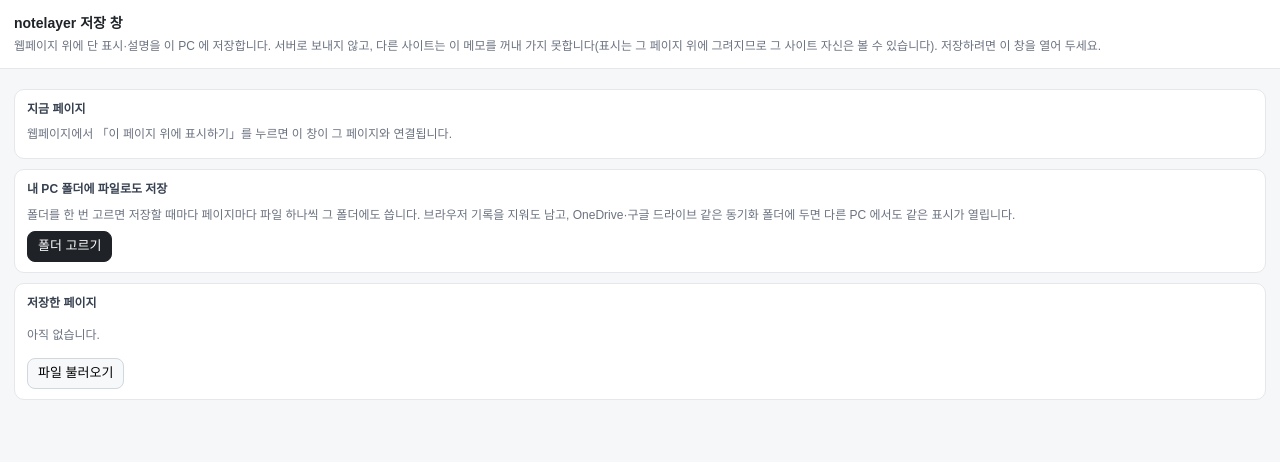
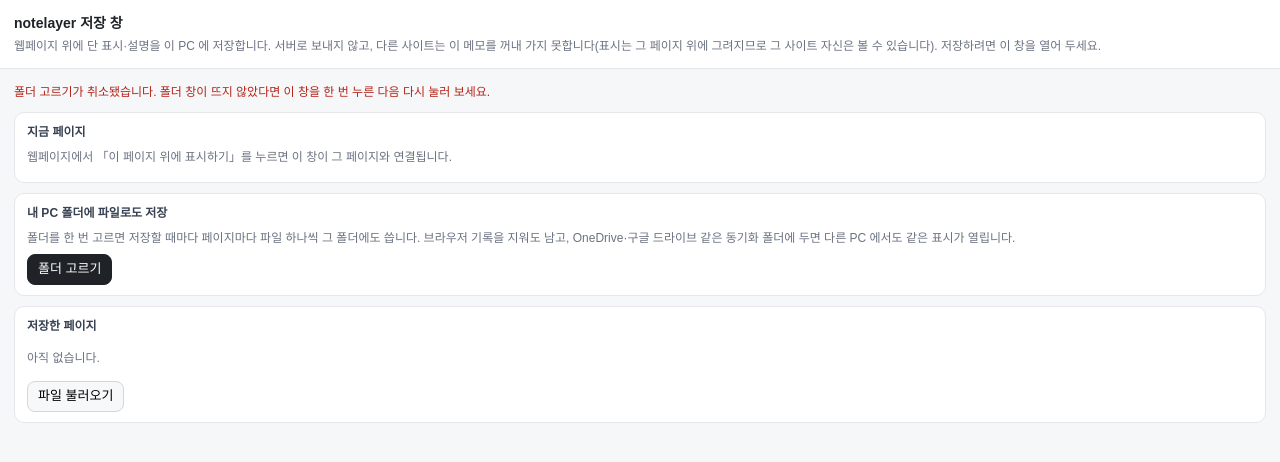
Before and after one commit to jihu0331/notelayer, a plain HTML site: page store.html in a window 1280 px wide. Both pictures are taken after a click on the button "폴더 고르기". Drawn offline with Linux system fonts and the light colour scheme.

Commit message:
fix: 저장 창 버튼이 눌린 결과를 늘 글로 보여 주고, 누르는 도중 버튼이 바뀌지 않게 한다
「폴더 고르기」「파일 불러오기」가 눌려도 반응이 없다는 제보.
- 누르면 바로 「여는 중…」을 보이고, 취소·실패·성공을 창 위쪽 상태 줄에 남긴다. 전에는 취소(폴더 창이 뜨지 않은 경우 포함)가 조용히 지나갔다
- 「파일 불러오기」 버튼을 라벨 묶음에서 꺼낸다. 한 번 누를 때 파일 창 열기가 두 번 겹쳐 요청될 수 있었다
- 화면을 다시 그릴 때 내용이 그대로인 칸(지금 페이지·폴더·목록)은 다시 만들지 않는다. 창이 막 열려 연결 인사가 여러 번 오는 동안 누르면 버튼이 새것으로 바뀌어 클릭이 사라질 수 있었다
- 시험 서버가 사이트 아이콘 요청에 404 대신 빈 응답을 준다

```diff
--- a/dev/serve.js
+++ b/dev/serve.js
@@ -30,6 +30,7 @@ http.createServer((req, res) => {
   let rel;
   try { rel = decodeURIComponent(new URL(req.url, "http://localhost").pathname); } catch { res.writeHead(400); res.end(); return; }
   if (rel === "/") rel = "/index.html";
+  if (rel === "/favicon.ico") { res.writeHead(204, NO_CACHE); res.end(); return; } // 브라우저가 알아서 찾는 아이콘 — 없다고 오류를 남기지 않게
   const file = path.resolve(ROOT, `.${rel}`);
   const ok = SERVE.test(rel) && file.startsWith(ROOT + path.sep) && fs.existsSync(file) && fs.statSync(file).isFile();
   if (!ok) { res.writeHead(404, NO_CACHE); res.end("not found"); return; }
--- a/store.html
+++ b/store.html
@@ -37,6 +37,7 @@
   <p>웹페이지 위에 단 표시·설명을 이 PC 에 저장합니다. 서버로 보내지 않고, 다른 사이트는 이 메모를 꺼내 가지 못합니다(표시는 그 페이지 위에 그려지므로 그 사이트 자신은 볼 수 있습니다). 저장하려면 이 창을 열어 두세요.</p>
 </header>
 <main>
+  <p id="status" class="muted" role="status"></p>
   <section id="cur">
     <h2>지금 페이지</h2>
     <div id="curBody" class="muted">표시 층과 연결을 기다리는 중…</div>
@@ -50,7 +51,8 @@
     <h2>저장한 페이지 <span id="count" class="muted"></span></h2>
     <ul id="list"></ul>
     <div class="row">
-      <label><button type="button" id="importBtn">파일 불러오기</button><input type="file" id="importFile" accept=".json,application/json" multiple hidden></label>
+      <button type="button" id="importBtn">파일 불러오기</button>
+      <input type="file" id="importFile" accept=".json,application/json" multiple hidden>
     </div>
   </section>
 </main>
--- a/store.js
+++ b/store.js
@@ -139,13 +139,18 @@
     setTimeout(() => URL.revokeObjectURL(a.href), 2000);
   }
 
+  // 화면은 블로그 쪽 메시지가 올 때마다 다시 그린다. 내용이 그대로인 칸은 다시 만들지 않는다 —
+  // 누르는 도중에 버튼이 새것으로 바뀌면 클릭이 사라졌다(창이 막 열려 연결 인사가 여러 번 오는 동안)
+  const drawn = {};
+  const changed = (part, sig) => (drawn[part] === sig ? false : ((drawn[part] = sig), true));
   async function render() {
     const pages = (await allPages().catch(() => [])).sort((a, b) => b.savedAt - a.savedAt);
     await folder().catch(() => null);
+    const dirName = folderState === "none" ? "" : (await getMeta("dir").catch(() => null))?.name || "";
     // 지금 페이지
     const cur = current && pages.find((p) => p.key === current.key);
     const opener = window.opener;
-    $("curBody").replaceChildren(
+    if (changed("cur", JSON.stringify([current?.key, current?.title, !!opener, opener?.closed, cur?.savedAt, cur && counts(cur.data)]))) $("curBody").replaceChildren(
       !current ? (opener ? "표시 층과 연결을 기다리는 중…" : "웹페이지에서 「이 페이지 위에 표시하기」를 누르면 이 창이 그 페이지와 연결됩니다.")
         : el("div", {}, el("div", { class: "title" }, current.title || current.key),
           el("div", { class: cur ? "muted ok" : "muted" }, cur
@@ -154,6 +159,11 @@
           opener?.closed ? el("div", { class: "muted" }, "원래 페이지가 닫혔습니다. 이 창은 닫아도 됩니다.") : null,
           cur ? el("div", { class: "row" }, el("button", { onclick: () => download(cur) }, "이 페이지 파일로 내려받기")) : null));
     // 폴더
+    if (changed("folder", JSON.stringify([canFolder, folderState, dirName]))) renderFolder(dirName);
+    // 목록
+    if (changed("list", JSON.stringify([current?.key, pages.map((p) => [p.key, p.savedAt, p.title])]))) renderList(pages);
+  }
+  function renderFolder(dirName) {
     const btns = [];
     if (!canFolder) {
       $("folderBody").textContent = "이 브라우저는 폴더에 직접 쓰는 기능이 없습니다(크롬·엣지에서 됩니다). 대신 「이 페이지 파일로 내려받기」와 「파일 불러오기」를 쓰세요.";
@@ -161,15 +171,16 @@
       $("folderBody").textContent = "폴더를 한 번 고르면 저장할 때마다 페이지마다 파일 하나씩 그 폴더에도 씁니다. 브라우저 기록을 지워도 남고, OneDrive·구글 드라이브 같은 동기화 폴더에 두면 다른 PC 에서도 같은 표시가 열립니다.";
       btns.push(el("button", { class: "primary", onclick: pickFolder }, "폴더 고르기"));
     } else {
-      const dir = await getMeta("dir");
+      const label = dirName ? `「${dirName}」` : "고른";
       $("folderBody").replaceChildren(el("span", { class: folderState === "granted" ? "ok" : "err" },
-        folderState === "granted" ? `${dir.name ? `「${dir.name}」` : "고른"} 폴더에도 저장하고 있습니다.` : `${dir.name ? `「${dir.name}」` : "고른"} 폴더를 쓰려면 다시 허용해야 합니다(브라우저를 새로 열면 다시 묻습니다).`));
+        folderState === "granted" ? `${label} 폴더에도 저장하고 있습니다.` : `${label} 폴더를 쓰려면 다시 허용해야 합니다(브라우저를 새로 열면 다시 묻습니다).`));
       if (folderState !== "granted") btns.push(el("button", { class: "primary", onclick: async () => { await folder(true); await syncFolder(); render(); } }, "폴더 다시 허용"));
       btns.push(el("button", { onclick: pickFolder }, "다른 폴더로 바꾸기"));
       btns.push(el("button", { onclick: async () => { await delMeta("dir"); render(); } }, "연결 끊기"));
     }
     $("folderBtns").replaceChildren(...btns);
-    // 목록
+  }
+  function renderList(pages) {
     $("count").textContent = pages.length ? `${pages.length}개` : "";
     $("list").replaceChildren(...(pages.length ? pages.map((p) => {
       const url = httpUrl(p.url);
@@ -190,14 +201,21 @@
     }) : [el("li", { class: "muted" }, "아직 없습니다.")]));
   }
 
+  // 버튼을 누른 결과는 무엇이든 창 위쪽에 글로 남긴다(전에는 취소·실패가 조용히 지나가 눌러도 반응이 없는 것처럼 보였다)
+  function status(text, err = false) { $("status").className = err ? "muted err" : "muted ok"; $("status").textContent = text; }
   async function pickFolder() {
+    if (!canFolder) { status("이 브라우저는 폴더에 직접 쓰는 기능이 없습니다(크롬·엣지에서 됩니다).", true); return; }
+    status("폴더 고르는 창을 여는 중… (안 보이면 다른 창 뒤에 열렸을 수 있습니다)");
     try {
       const dir = await window.showDirectoryPicker({ id: "notelayer", mode: "readwrite" });
       await putMeta("dir", dir);
       await folder(true);
       await syncFolder();
+      status(folderState === "granted" ? `「${dir.name}」 폴더를 연결했습니다. 이제 저장할 때마다 이 폴더에도 파일로 씁니다.` : `「${dir.name}」 폴더에 쓰기 허락을 받지 못했습니다. 「폴더 다시 허용」을 눌러 주세요.`, folderState !== "granted");
     } catch (err) {
-      if (err?.name !== "AbortError") alert(`폴더를 연결하지 못했습니다: ${err?.message || err}`);
+      status(err?.name === "AbortError"
+        ? "폴더 고르기가 취소됐습니다. 폴더 창이 뜨지 않았다면 이 창을 한 번 누른 다음 다시 눌러 보세요."
+        : `폴더를 연결하지 못했습니다: ${err?.name || ""} ${err?.message || err}`, true);
     }
     render();
   }
@@ -211,7 +229,11 @@
     }
   }
 
-  $("importBtn").onclick = () => $("importFile").click();
+  $("importBtn").onclick = () => {
+    status("파일 고르는 창을 여는 중… (안 보이면 다른 창 뒤에 열렸을 수 있습니다)");
+    try { $("importFile").click(); } catch (err) { status(`파일 고르는 창을 열지 못했습니다: ${err?.message || err}`, true); }
+  };
+  $("importFile").oncancel = () => status("파일 고르기가 취소됐습니다.");
   $("importFile").onchange = async (e) => {
     let n = 0;
     for (const f of e.target.files) {
@@ -222,8 +244,9 @@
         if (!old || (old.savedAt || 0) <= (rec.savedAt || 0)) { await putPage({ ...rec, data: clean(rec.data), savedAt: Number(rec.savedAt) || Date.now() }); n++; }
       } catch {}
     }
+    const total = e.target.files.length;
     e.target.value = "";
-    alert(`${n}개 페이지의 표시를 불러왔습니다.`);
+    status(`파일 ${total}개 중 ${n}개 페이지의 표시를 불러왔습니다${n < total ? "(notelayer 저장 파일이 아니거나 더 새 기록이 이미 있는 것은 건너뛰었습니다)" : ""}.`, n === 0);
     render();
   };
 
```
